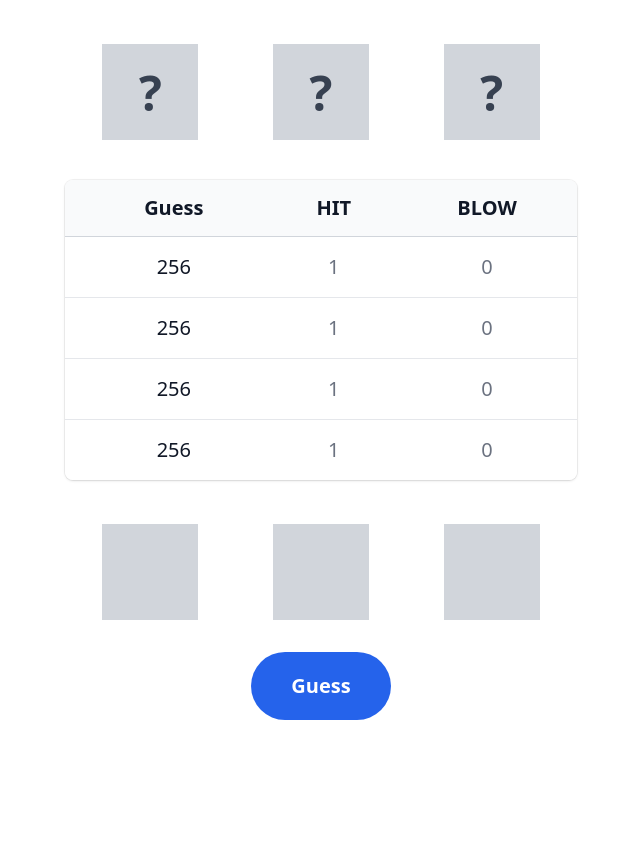
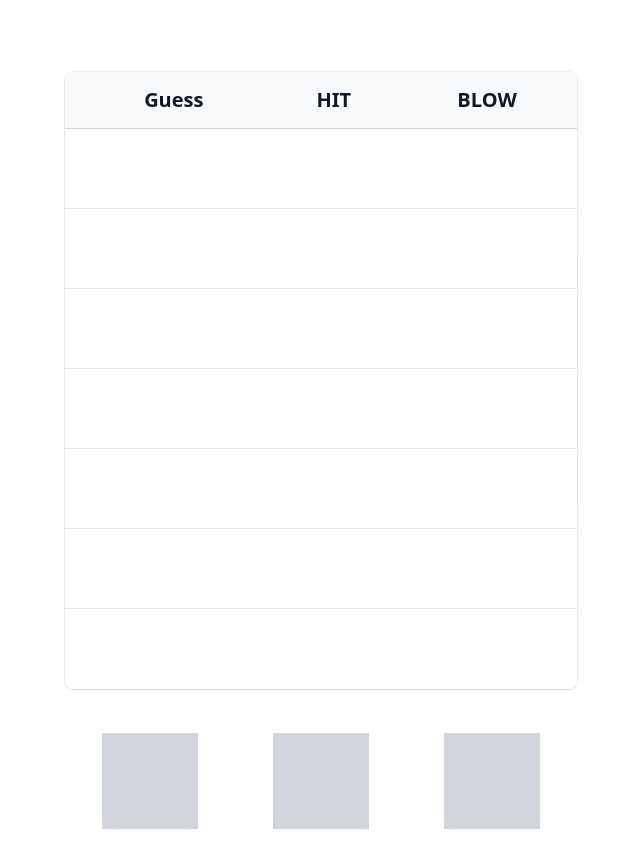
Before and after one commit to 70to/HitAndBlow, a Next.js app: page / in a window 1280 px wide. Shown: the whole page, without its empty margins (319-959 px from the left). Before the commit the page ends 800 px from the top, so only its background shows below. Built offline with nearby package versions, Linux system fonts and the light colour scheme.

Commit message:
minimum hit and blow

```diff
--- /dev/null
+++ b/components/GuessForm.tsx
@@ -0,0 +1,23 @@
+import React, {useMemo} from "react";
+import GuessInput from "./GuessInput";
+
+type guessForm = {
+    currentGuess: string;
+};
+
+export default function GuessForm(props: guessForm) {
+    let letters = props.currentGuess.split('')
+    const ROWS = useMemo<Array<number>>(() => new Array(3).fill(0), []);
+    return (
+        <>
+            {
+                ROWS.map((_, index) => (
+                    <GuessInput
+                        letter={letters[index]}
+                        key={index}
+                    />
+                ))
+            }
+        </>
+    );
+}
--- a/components/GuessInput.tsx
+++ b/components/GuessInput.tsx
@@ -1,33 +1,17 @@
-export default function GuessInput() {
+type guessInputProps = {
+    letter: string;
+};
+
+export default function GuessInput(props: guessInputProps) {
     return (
-        <div>
-            <div className="flex justify-around">
-                <div className="custom-number-input w-24">
-                    <div className="flex flex-row h-24 w-full rounded-lg relative bg-transparent mt-1">
-                        <input type="number"
-                               className="outline-none focus:outline-none text-center w-full bg-gray-300 font-semibold text-5xl hover:text-black focus:text-black  md:text-basecursor-default flex items-center text-gray-700  outline-none"
-                               name="custom-input-number" defaultValue="?"></input>
-                    </div>
-                </div>
-                <div className="custom-number-input w-24">
-                    <div className="flex flex-row h-24 w-full rounded-lg relative bg-transparent mt-1">
-                        <input type="number"
-                               className="outline-none focus:outline-none text-center w-full bg-gray-300 font-semibold text-5xl hover:text-black focus:text-black  md:text-basecursor-default flex items-center text-gray-700  outline-none"
-                               name="custom-input-number" defaultValue="?"></input>
-                    </div>
-                </div>
-                <div className="custom-number-input w-24">
-                    <div className="flex flex-row h-24 w-full rounded-lg relative bg-transparent mt-1">
-                        <input type="number"
-                               className="outline-none focus:outline-none text-center w-full bg-gray-300 font-semibold text-5xl hover:text-black focus:text-black  md:text-basecursor-default flex items-center text-gray-700  outline-none"
-                               name="custom-input-number" defaultValue="?"></input>
-                    </div>
+        <>
+            <div className="custom-number-input w-24">
+                <div className="flex flex-row h-24 w-full rounded-lg relative bg-transparent mt-1">
+                    <input type="text"
+                           className="outline-none focus:outline-none text-center w-full bg-gray-300 font-semibold text-5xl hover:text-black focus:text-black  md:text-basecursor-default flex items-center text-gray-700  outline-none"
+                           name="custom-input-number" disabled defaultValue={props.letter}></input>
                 </div>
             </div>
-            <div className="mt-8">
-                <a className="group inline-flex items-center justify-center rounded-full px-10 py-5 text-xl font-semibold focus:outline-none focus-visible:outline-2 focus-visible:outline-offset-2 bg-blue-600 text-white hover:text-slate-100 hover:bg-blue-500 active:bg-blue-800 active:text-blue-100 focus-visible:outline-blue-600"
-                   href="#"><span>Guess</span></a>
-            </div>
-        </div>
+        </>
     )
 }
--- a/components/HistoryTable.tsx
+++ b/components/HistoryTable.tsx
@@ -1,11 +1,18 @@
-const people = [
-    { name: '256', title: '1', email: '0' },
-    { name: '256', title: '1', email: '0' },
-    { name: '256', title: '1', email: '0' },
-    { name: '256', title: '1', email: '0' },
-]
+import React, {useMemo} from "react";
+import {ROW_SIZE} from "../constants";
 
-export default function HistoryTable() {
+interface History {
+    guess: number[];
+    hit: number;
+    blow: number;
+}
+
+type HistoryRowProps = {
+    histories: History[];
+}
+
+const HistoryTable = (props: HistoryRowProps) => {
+    const ROWS = useMemo<Array<number>>(() => new Array(ROW_SIZE).fill(0), []);
     return (
         <div>
             <div className="mt-8 flex flex-col">
@@ -15,7 +22,8 @@ export default function HistoryTable() {
                             <table className="min-w-full divide-y divide-gray-300">
                                 <thead className="bg-gray-50">
                                 <tr>
-                                    <th scope="col" className="py-3.5 pl-4 pr-3 text-xl font-semibold text-gray-900 sm:pl-6">
+                                    <th scope="col"
+                                        className="py-3.5 pl-4 pr-3 text-xl font-semibold text-gray-900 sm:pl-6">
                                         Guess
                                     </th>
                                     <th scope="col" className="px-3 py-3.5 text-xl font-semibold text-gray-900">
@@ -27,13 +35,13 @@ export default function HistoryTable() {
                                 </tr>
                                 </thead>
                                 <tbody className="divide-y divide-gray-200 bg-white">
-                                {people.map((person) => (
-                                    <tr key={person.email}>
-                                        <td className="whitespace-nowrap py-4 pl-4 pr-3  text-xl font-medium text-gray-900 sm:pl-6">
-                                            {person.name}
+                                {ROWS.map((_, index) => (
+                                    <tr key={index} className="h-20">
+                                        <td className="whitespace-nowrap pl-4 pr-3 text-xl font-medium text-gray-900 sm:pl-6">
+                                            {props.histories[index]?.guess}
                                         </td>
-                                        <td className="whitespace-nowrap px-3 py-4  text-xl text-gray-500">{person.title}</td>
-                                        <td className="whitespace-nowrap px-3 py-4  text-xl text-gray-500">{person.email}</td>
+                                        <td className="whitespace-nowrap px-3 text-xl text-gray-500">{props.histories[index]?.hit}</td>
+                                        <td className="whitespace-nowrap px-3 text-xl text-gray-500">{props.histories[index]?.blow}</td>
                                     </tr>
                                 ))}
                                 </tbody>
@@ -45,3 +53,5 @@ export default function HistoryTable() {
         </div>
     )
 }
+
+export default HistoryTable;
--- /dev/null
+++ b/constants.ts
@@ -0,0 +1,2 @@
+export const NUMBER_SIZE: number = 3;
+export const ROW_SIZE: number = 7;
--- /dev/null
+++ b/hooks/useHitAndBlow.ts
@@ -0,0 +1,66 @@
+import {useEffect, useState} from 'react'
+import {History} from "../types/History";
+import {three_random_number} from "../util/number";
+import {ROW_SIZE} from "../constants";
+
+const useHitAndBlow = () => {
+    const [correctNumber, setCorrectNumber] = useState<string>('')
+    const [turn, setTurn] = useState(0)
+    const [currentGuess, setCurrentGuess] = useState<string>('')
+    const [isCorrect, setIsCorrect] = useState(false)
+    const [histories, setHistories] = useState<History[]>([]);
+
+    useEffect(() => {
+        setCorrectNumber(three_random_number())
+    }, [setCorrectNumber])
+
+    const handleGuessNumbers = () => {
+        if (currentGuess === correctNumber) {
+            setIsCorrect(true)
+        }
+        let correctNumberArray: number[] = correctNumber.split('').map(Number)
+        let currentGuessArray: number[] = currentGuess.split('').map(Number)
+        let hit = 0;
+        let blow = 0;
+        for (let index: number = 0; index < 3; index++) {
+            if (correctNumberArray[index] === currentGuessArray[index]) {
+                hit++
+                continue
+            }
+            if (correctNumberArray.includes(currentGuessArray[index])) {
+                blow++
+            }
+        }
+        const newHistory = {guess: currentGuessArray, hit: hit, blow: blow, id: Date.now()};
+        const newHistories = [...histories, newHistory];
+        setHistories(newHistories);
+        setCurrentGuess('')
+    };
+
+    const handleKeyup = ({key}: { key: string; }) => {
+        if (key === 'Enter') {
+            if (turn > 5) {
+                console.log('you used all your guesses!')
+                return
+            }
+            if (currentGuess.length !== 3) {
+                console.log('word must be 3 chars.')
+                return
+            }
+            handleGuessNumbers()
+        }
+        if (key === 'Backspace') {
+            setCurrentGuess(prev => prev.slice(0, -1))
+            return
+        }
+        if (/^[0-9]$/.test(key)) {
+            if (currentGuess.length < ROW_SIZE) {
+                setCurrentGuess(prev => prev + key)
+            }
+        }
+    }
+
+    return {turn, currentGuess, isCorrect, histories, handleKeyup}
+}
+
+export default useHitAndBlow
--- a/pages/index.tsx
+++ b/pages/index.tsx
@@ -1,16 +1,31 @@
+import React, {useEffect} from "react";
+
 import HistoryTable from "../components/HistoryTable";
-import GuessInput from "../components/GuessInput";
-import GuessNumber from "../components/GuessNumber";
+import GuessForm from "../components/GuessForm";
+import useHitAndBlow from '../hooks/useHitAndBlow'
 
 export default function Home() {
+    const {currentGuess, histories, isCorrect, handleKeyup} = useHitAndBlow()
+    useEffect(() => {
+        window.addEventListener('keyup', handleKeyup)
+
+        if (isCorrect) {
+            setTimeout(() => alert('正解!'), 1000)
+            window.removeEventListener('keyup', handleKeyup)
+        }
+
+        return () => window.removeEventListener('keyup', handleKeyup)
+    }, [handleKeyup, isCorrect])
+
     return (
         <div className="mx-auto max-w-xl px-4 sm:px-6 lg:px-8 pt-10 pb-10 text-center">
-            <GuessNumber/>
-            <div className="mt-10">
-                <HistoryTable/>
+            <div className="">
+                <HistoryTable histories={histories}/>
             </div>
             <div className="mt-10">
-                <GuessInput/>
+                <div className="flex justify-around">
+                    <GuessForm currentGuess={currentGuess}/>
+                </div>
             </div>
         </div>
     )
--- /dev/null
+++ b/types/History.ts
@@ -0,0 +1,6 @@
+export type History = {
+  guess: number[];
+  hit: number;
+  blow: number;
+  id: number;
+}
--- /dev/null
+++ b/util/number.ts
@@ -0,0 +1,13 @@
+export function three_random_number() {
+    const three_digit_number:number[] = [];
+
+    for (let i = 0; three_digit_number.length < 3; i++) {
+        const number = Math.floor(Math.random() * 10)
+
+        if(!three_digit_number.includes(number)){
+            three_digit_number.push(number);
+        }
+    }
+
+    return three_digit_number.join('');
+}
```
